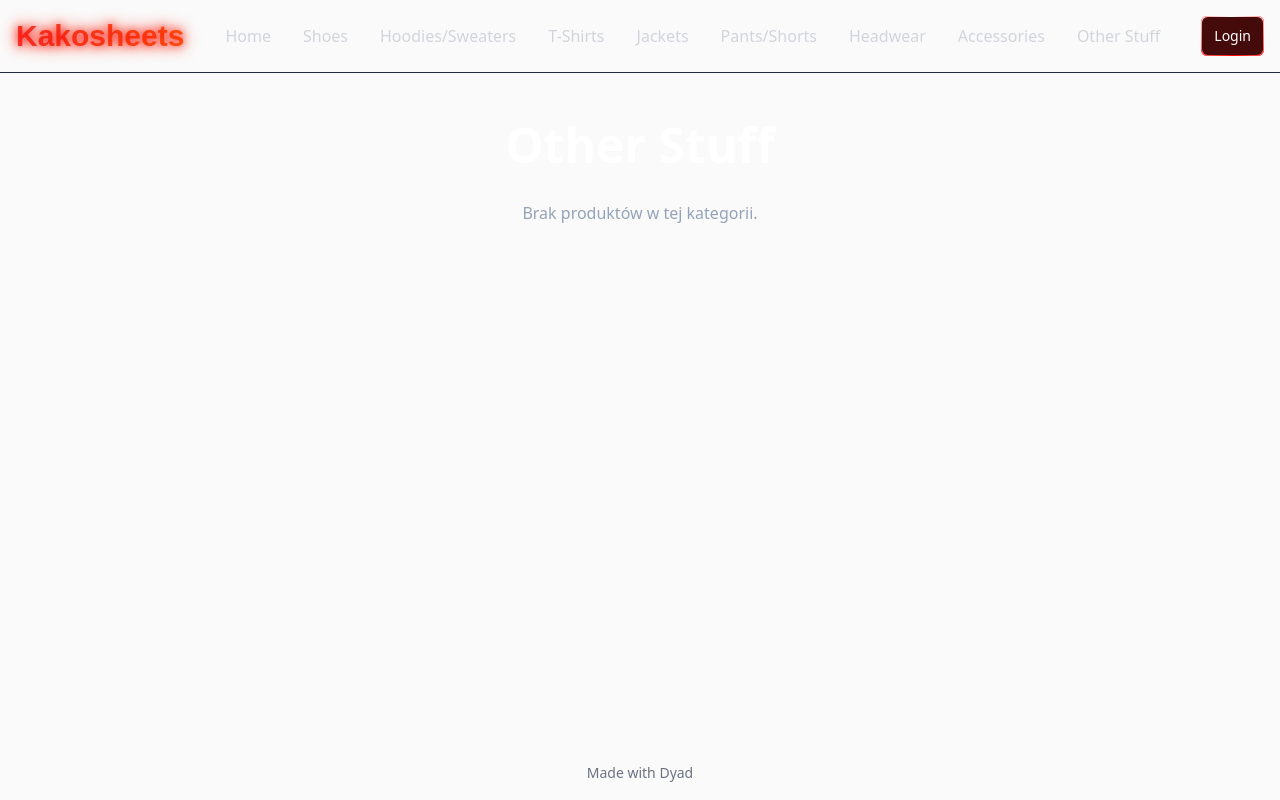
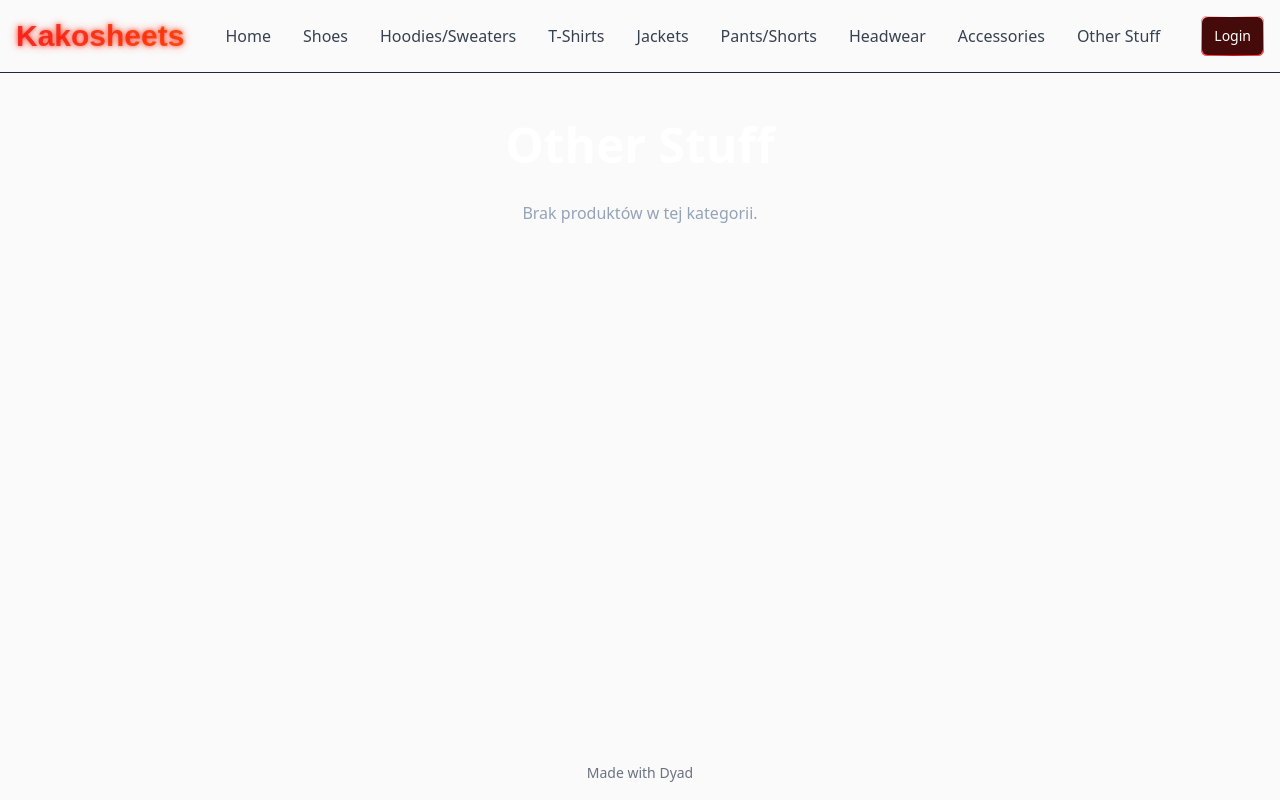
Before and after one commit to voiddhuals/kakosheets, a React (Vite) app: page /category/other-stuff in a window 1280 px wide. Built offline with nearby package versions, Linux system fonts and the light colour scheme.

Commit message:
[dyad] Poprawiono czytelność nawigacji i zmniejszono intensywność efektu świecenia - wrote 2 file(s)

```diff
--- a/src/components/Header.tsx
+++ b/src/components/Header.tsx
@@ -26,7 +26,7 @@ const Header = () => {
       </div>
       <nav className="flex-grow flex flex-wrap justify-center space-x-4 md:space-x-8 mb-4 md:mb-0">
         {navLinks.map((link) => (
-          <Link key={link.name} to={link.path} className="text-gray-300 hover:text-red-400 transition-colors text-base">
+          <Link key={link.name} to={link.path} className="text-gray-700 hover:text-red-400 transition-colors text-base">
             {link.name}
           </Link>
         ))}
--- a/src/globals.css
+++ b/src/globals.css
@@ -99,7 +99,7 @@
 }
 
 .text-glow {
-  text-shadow: 0 0 8px rgba(255, 0, 0, 0.8), /* Strong red glow */
-               0 0 15px rgba(255, 69, 0, 0.6), /* Orange-red glow */
-               0 0 20px rgba(255, 0, 0, 0.4); /* Lighter red glow */
+  text-shadow: 0 0 4px rgba(255, 0, 0, 0.6), /* Softer red glow */
+               0 0 8px rgba(255, 69, 0, 0.4), /* Softer orange-red glow */
+               0 0 12px rgba(255, 0, 0, 0.2); /* Even lighter red glow */
 }
```
